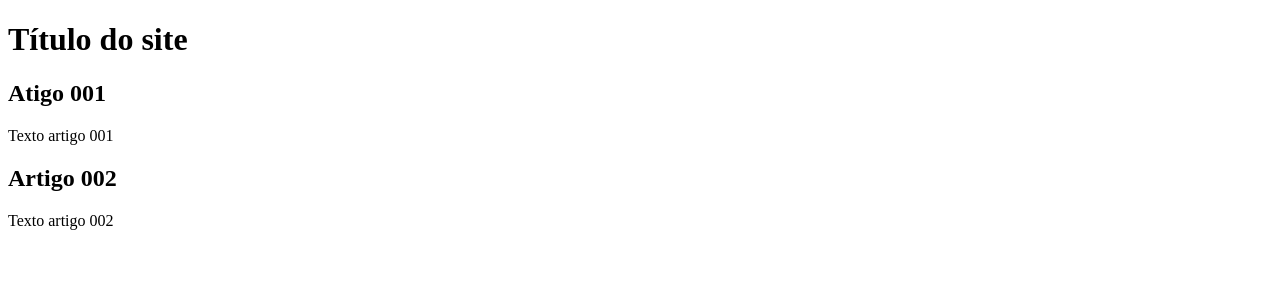
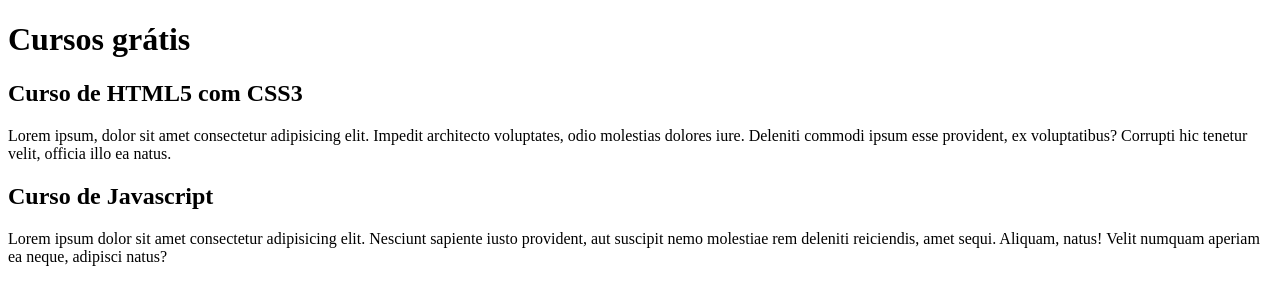
Before and after one commit to Joao-Novaes-23/projeto-site, a plain HTML site: page index.html in a window 1280 px wide. Drawn offline with Linux system fonts and the light colour scheme.

Commit message:
comecei a escrever o conteúdo

```diff
--- a/index.html
+++ b/index.html
@@ -10,16 +10,20 @@
 <body>
     <main>
         <header>
-            <h1>Título do site</h1>
+            <h1>Cursos grátis</h1>
         </header>
 
         <article>
-            <h2>Atigo 001</h2>
-            <p>Texto artigo 001</p>
+            <h2>Curso de HTML5 com CSS3</h2>
+            <p>Lorem ipsum, dolor sit amet consectetur adipisicing elit. Impedit architecto voluptates,
+                odio molestias dolores iure. Deleniti commodi ipsum esse provident, ex voluptatibus?
+                Corrupti hic tenetur velit, officia illo ea natus.</p>
         </article>
         <article>
-            <h2>Artigo 002</h2>
-            <p>Texto artigo 002</p>
+            <h2>Curso de Javascript</h2>
+            <p>Lorem ipsum dolor sit amet consectetur adipisicing elit. Nesciunt sapiente iusto provident,
+                aut suscipit nemo molestiae rem deleniti reiciendis, amet sequi. Aliquam, natus! Velit
+                numquam aperiam ea neque, adipisci natus?</p>
         </article>
     </main>
 </body>
```
